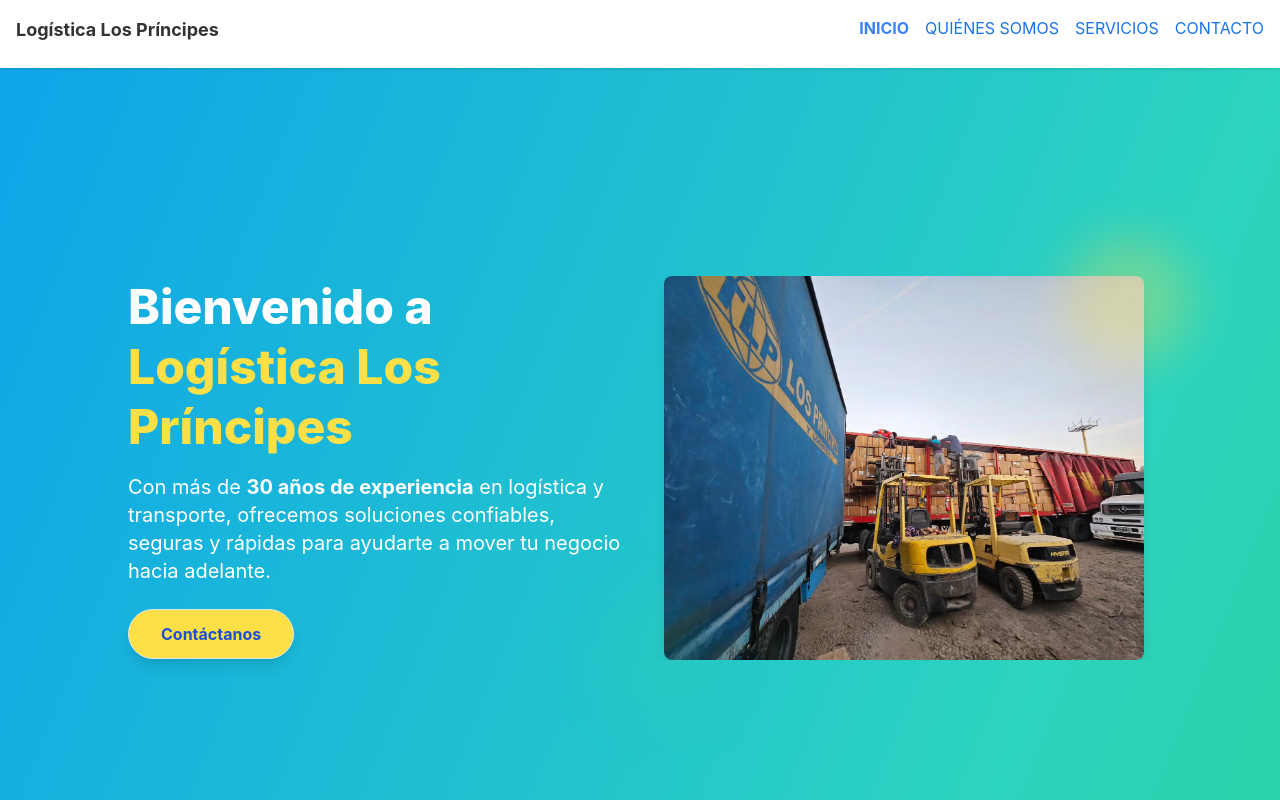
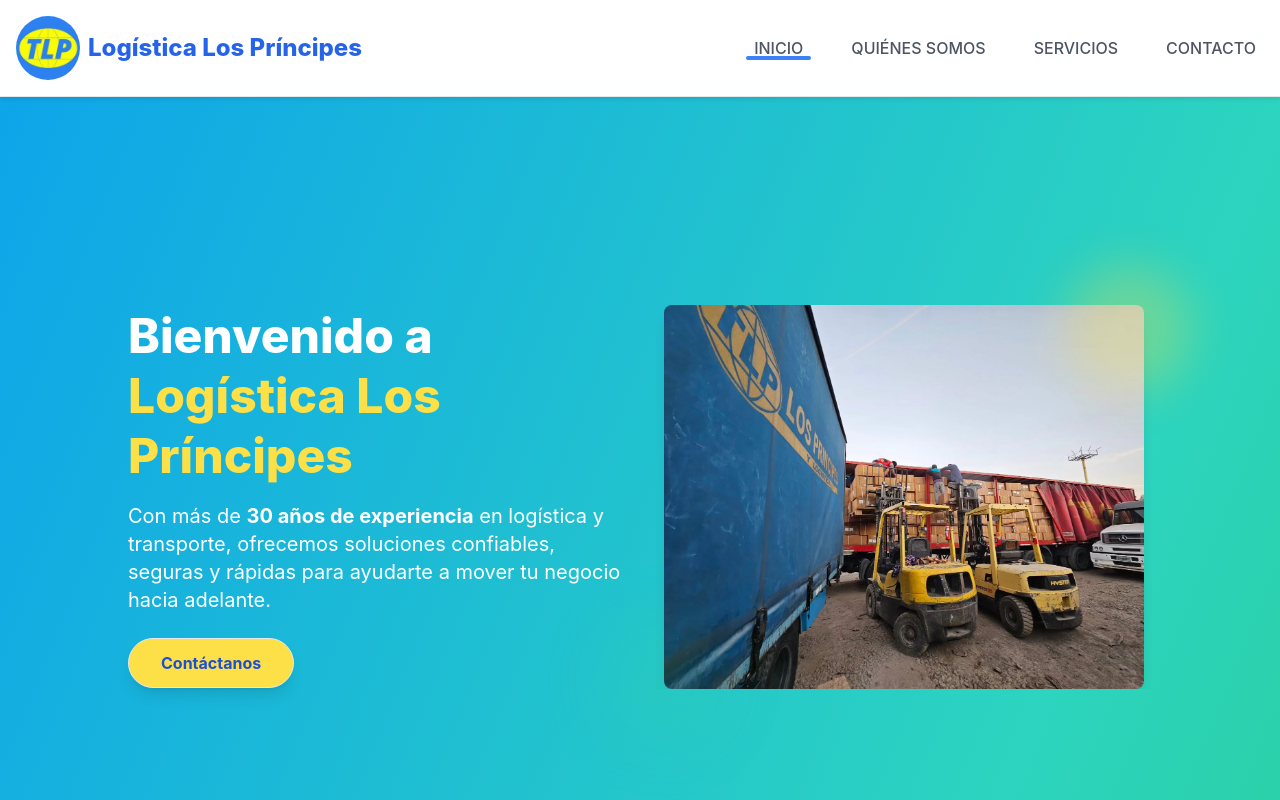
Before and after one commit to Cugini-Sviluppatori/logistica-los-principes-landing, a Gatsby site: page / in a window 1280 px wide. Shown: the top 800 px of the page. Built offline with nearby package versions, Linux system fonts and the light colour scheme; Gatsby itself is replaced by a stand-in of ours.

Commit message:
adapt navbar styles web and mobile

```diff
--- a/package.json
+++ b/package.json
@@ -17,6 +17,7 @@
     "ajv": "^8.17.1",
     "ajv-keywords": "^5.1.0",
     "aos": "^2.3.4",
+    "framer-motion": "^11.13.1",
     "gatsby": "^5.14.0",
     "gatsby-plugin-image": "^3.14.0",
     "gatsby-plugin-postcss": "^6.14.0",
--- a/src/components/Navbar/hooks/useActiveSection.js
+++ b/src/components/Navbar/hooks/useActiveSection.js
@@ -4,20 +4,29 @@
   const [activeSection, setActiveSection] = useState(sections[0]);
 
   useEffect(() => {
-    const handleScroll = () => {
-      const scrollY = window.scrollY;
-      const current = sections.find((section) => {
-        const element = document.getElementById(section);
-        if (!element) return false;
-        const offsetTop = element.offsetTop;
-        const height = element.offsetHeight;
-        return scrollY >= offsetTop - 100 && scrollY < offsetTop + height - 100;
-      });
-      setActiveSection(current || sections[0]);
+    const observerOptions = {
+      root: null,
+      rootMargin: "-50% 0px -50% 0px",
+      threshold: 0,
     };
 
-    window.addEventListener("scroll", handleScroll);
-    return () => window.removeEventListener("scroll", handleScroll);
+    const observer = new IntersectionObserver((entries) => {
+      const visibleSection = entries.find((entry) => entry.isIntersecting);
+      if (visibleSection) {
+        setActiveSection(visibleSection.target.id);
+      }
+    }, observerOptions);
+
+    // Observar todas las secciones
+    sections.forEach((section) => {
+      const element = document.getElementById(section);
+      if (element) observer.observe(element);
+    });
+
+    return () => {
+      // Limpiar observadores
+      observer.disconnect();
+    };
   }, [sections]);
 
   return activeSection;
--- a/src/components/Navbar/index.js
+++ b/src/components/Navbar/index.js
@@ -1,9 +1,25 @@
-import React from "react";
+import React, { useState } from "react";
+import { motion } from "framer-motion";
+import { graphql, useStaticQuery } from "gatsby";
+
 import useActiveSection from "./hooks/useActiveSection";
+import OptimizedImage from "../OptimizedImage";
 
 const Navbar = () => {
   const sections = ["home", "about-us", "services", "contact"];
+  const data = useStaticQuery(graphql`
+    query {
+      logo: file(relativePath: { eq: "logo.jpg" }) {
+        childImageSharp {
+          gatsbyImageData(placeholder: BLURRED, formats: [AUTO, WEBP, AVIF])
+        }
+      }
+    }
+  `);
+
+  const imageLogo = data.logo.childImageSharp.gatsbyImageData;
   const activeSection = useActiveSection(sections);
+  const [isMenuOpen, setIsMenuOpen] = useState(false);
 
   const sectionName = {
     home: "Inicio",
@@ -12,26 +28,91 @@
     contact: "Contacto",
   };
 
+  const toggleMenu = () => setIsMenuOpen(!isMenuOpen);
+
   return (
-    <header className="sticky top-0 z-50 bg-white shadow">
-      <nav className="container mx-auto flex justify-between p-4">
-        <h1 className="text-lg font-bold">Logística Los Príncipes</h1>
-        <ul className="flex space-x-4">
-          {sections.map((section) => (
-            <li key={section}>
+    <header className="sticky top-0 z-50 w-full border-b border-gray-200 transition-all duration-300 bg-white bg-opacity-80 backdrop-blur-md">
+      <nav className="container mx-auto flex items-center justify-between p-4">
+        {/* Logo */}
+        <a href="/" className="flex items-center space-x-2">
+          <div className="h-12 w-12 md:h-16 md:w-16 rounded-full overflow-hidden transition-transform duration-300 hover:scale-105">
+            <OptimizedImage
+              imageData={imageLogo}
+              className="w-full h-full object-cover"
+              alt="Logística Los Príncipes"
+            />
+          </div>
+
+          {/* Texto */}
+          <h1 className="m-0 text-xl md:text-2xl font-extrabold text-blue-600 hover:text-blue-700 transition-colors">
+            Logística Los Príncipes
+          </h1>
+        </a>
+
+        {/* Botón hamburguesa para móvil */}
+        <button
+          className="block md:hidden text-2xl text-gray-600 hover:text-white transition-colors focus:outline-none active:text-white"
+          onClick={toggleMenu}
+          aria-label="Abrir menú"
+        >
+          ☰
+        </button>
+
+        {/* Menú normal para escritorio */}
+        <ul className="hidden md:flex space-x-8">
+          {sections.map((section, index) => (
+            <motion.li
+              key={section}
+              initial={{ opacity: 0, y: -10 }}
+              animate={{ opacity: 1, y: 0 }}
+              transition={{ delay: index * 0.1 }}
+              className="relative group"
+            >
               <a
                 href={`#${section}`}
-                className={`hover:text-blue-500 ${
-                  activeSection === section ? "text-blue-500 font-bold" : ""
+                className={`px-2 py-1 text-gray-600 font-medium hover:text-blue-600 transition-all duration-300 ${
+                  activeSection === section ? "text-blue-600 font-bold" : ""
                 }`}
               >
                 {sectionName[
                   section.replace("-", "_").toLowerCase()
                 ].toUpperCase()}
               </a>
-            </li>
+              {/* Indicador animado */}
+              <span
+                className={`absolute bottom-0 left-0 w-full h-1 bg-blue-500 rounded-full transform scale-x-0 group-hover:scale-x-100 transition-transform duration-300 ${
+                  activeSection === section ? "scale-x-100" : ""
+                }`}
+              />
+            </motion.li>
           ))}
         </ul>
+
+        {/* Menú desplegable para móvil */}
+        {isMenuOpen && (
+          <motion.ul
+            initial={{ opacity: 0, scaleY: 0 }}
+            animate={{ opacity: 1, scaleY: 1 }}
+            transition={{ duration: 0.3 }}
+            className="absolute top-full left-0 w-full bg-white shadow-lg origin-top md:hidden"
+          >
+            {sections.map((section) => (
+              <li key={section} className="border-b">
+                <a
+                  href={`#${section}`}
+                  className={`block p-4 text-gray-600 font-medium hover:bg-gray-100 hover:text-blue-600 transition-all ${
+                    activeSection === section ? "text-blue-600 font-bold" : ""
+                  }`}
+                  onClick={() => setIsMenuOpen(false)}
+                >
+                  {sectionName[
+                    section.replace("-", "_").toLowerCase()
+                  ].toUpperCase()}
+                </a>
+              </li>
+            ))}
+          </motion.ul>
+        )}
       </nav>
     </header>
   );
--- /dev/null
+++ b/src/components/Navbar/styles.css
@@ -0,0 +1,5 @@
+header {
+    position: sticky;
+    top: 0;
+    z-index: 50;
+  }
--- a/src/styles/global.css
+++ b/src/styles/global.css
@@ -14,6 +14,12 @@
   margin: 0;
   padding: 0;
 }
+
+html, body {
+  height: 100%;
+  overflow-x: hidden;
+}
+
 
 /* Tipografía */
 h1, h2, h3, h4, h5, h6 {
@@ -70,7 +76,6 @@
 header {
   position: sticky;
   top: 0;
-  background-color: #fff; /* Fondo blanco */
   z-index: 1000; /* Siempre visible */
   box-shadow: 0 2px 4px rgba(0, 0, 0, 0.1); /* Sombra sutil */
 }
```
Also changed, not shown: src/images/logo.jpg (added).
